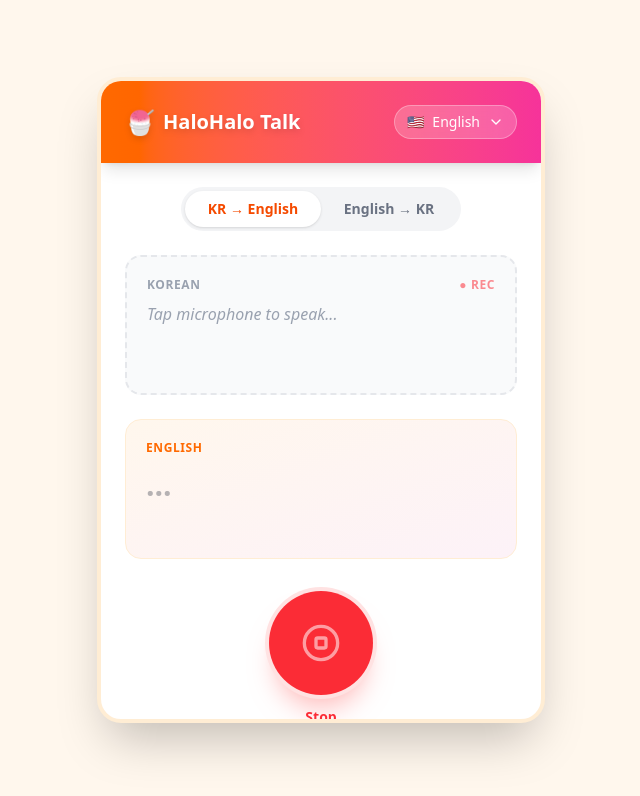
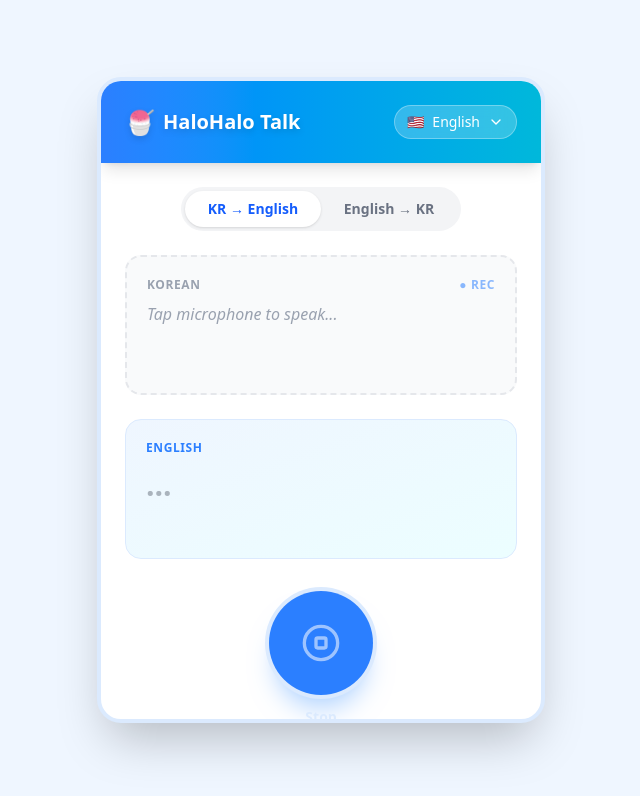
Before and after one commit to heekeunlee/translator_001, a React (Vite) app: page / in a window 1280 px wide. Both pictures are taken after a click on the button "Tap to Speak". Shown: the top 796 px of the page, without its empty margins (319-959 px from the left). Built offline with nearby package versions, Linux system fonts and the light colour scheme.

Commit message:
Change theme to blue, remove red/orange colors

```diff
--- a/src/App.tsx
+++ b/src/App.tsx
@@ -64,10 +64,10 @@ function App() {
   };
 
   return (
-    <div className="min-h-screen bg-orange-50 flex items-center justify-center p-4 font-sans">
-      <div className="max-w-md w-full bg-white rounded-3xl shadow-2xl overflow-hidden border-4 border-orange-100">
+    <div className="min-h-screen bg-blue-50 flex items-center justify-center p-4 font-sans">
+      <div className="max-w-md w-full bg-white rounded-3xl shadow-2xl overflow-hidden border-4 border-blue-100">
         {/* Header */}
-        <div className="p-6 bg-gradient-to-r from-orange-500 to-pink-500 text-white flex items-center justify-between shadow-lg">
+        <div className="p-6 bg-gradient-to-r from-blue-500 to-cyan-500 text-white flex items-center justify-between shadow-lg">
           <h1 className="text-xl font-bold flex items-center gap-2 drop-shadow-md">
             <span className="text-2xl">🍧</span>
             HaloHalo Talk
@@ -93,7 +93,7 @@ function App() {
                       setForeignLang(lang.code);
                       setIsDropdownOpen(false);
                     }}
-                    className={`w-full text-left px-4 py-3 text-sm flex items-center gap-3 hover:bg-orange-50 transition-colors ${foreignLang === lang.code ? 'bg-orange-50 font-bold text-orange-600' : 'text-gray-700'}`}
+                    className={`w-full text-left px-4 py-3 text-sm flex items-center gap-3 hover:bg-blue-50 transition-colors ${foreignLang === lang.code ? 'bg-blue-50 font-bold text-blue-600' : 'text-gray-700'}`}
                   >
                     <span className="text-lg">{lang.flag}</span>
                     {lang.label}
@@ -110,13 +110,13 @@ function App() {
             <div className="bg-gray-100 p-1 rounded-full flex relative w-full max-w-[280px]">
               <button
                 onClick={() => setDirection('KR_TO_FOREIGN')}
-                className={`flex-1 py-2 px-4 rounded-full text-sm font-bold transition-all duration-300 z-10 ${direction === 'KR_TO_FOREIGN' ? 'bg-white text-orange-600 shadow-sm' : 'text-gray-500 hover:text-gray-700'}`}
+                className={`flex-1 py-2 px-4 rounded-full text-sm font-bold transition-all duration-300 z-10 ${direction === 'KR_TO_FOREIGN' ? 'bg-white text-blue-600 shadow-sm' : 'text-gray-500 hover:text-gray-700'}`}
               >
                 KR → {currentForeignLang.label}
               </button>
               <button
                 onClick={() => setDirection('FOREIGN_TO_KR')}
-                className={`flex-1 py-2 px-4 rounded-full text-sm font-bold transition-all duration-300 z-10 ${direction === 'FOREIGN_TO_KR' ? 'bg-white text-orange-600 shadow-sm' : 'text-gray-500 hover:text-gray-700'}`}
+                className={`flex-1 py-2 px-4 rounded-full text-sm font-bold transition-all duration-300 z-10 ${direction === 'FOREIGN_TO_KR' ? 'bg-white text-blue-600 shadow-sm' : 'text-gray-500 hover:text-gray-700'}`}
               >
                 {currentForeignLang.label} → KR
               </button>
@@ -124,10 +124,10 @@ function App() {
           </div>
 
           {/* Input Area */}
-          <div className="bg-gray-50 rounded-2xl p-5 min-h-[140px] border-2 border-dashed border-gray-200 relative group transition-all hover:border-orange-200 hover:bg-white">
+          <div className="bg-gray-50 rounded-2xl p-5 min-h-[140px] border-2 border-dashed border-gray-200 relative group transition-all hover:border-blue-200 hover:bg-white">
             <p className="text-gray-400 text-xs mb-2 font-bold tracking-wider uppercase flex justify-between">
               <span>{direction === 'FOREIGN_TO_KR' ? currentForeignLang.label : 'Korean'}</span>
-              {isListening && <span className="text-red-500 animate-pulse">● Rec</span>}
+              {isListening && <span className="text-blue-500 animate-pulse">● Rec</span>}
             </p>
             <p className="text-gray-600 text-base leading-relaxed font-normal break-words">
               {transcript || <span className="text-gray-400 italic">Tap microphone to speak...</span>}
@@ -135,15 +135,15 @@ function App() {
           </div>
 
           {/* Translation Area */}
-          <div className="bg-gradient-to-br from-orange-50 to-pink-50 rounded-2xl p-5 min-h-[140px] border border-orange-100 relative group transition-all hover:shadow-md">
+          <div className="bg-gradient-to-br from-blue-50 to-cyan-50 rounded-2xl p-5 min-h-[140px] border border-blue-100 relative group transition-all hover:shadow-md">
             <div className="flex justify-between items-start mb-2">
-              <p className="text-orange-500 text-xs font-bold tracking-wider uppercase">
+              <p className="text-blue-500 text-xs font-bold tracking-wider uppercase">
                 {direction === 'FOREIGN_TO_KR' ? 'Korean' : currentForeignLang.label}
               </p>
               {translatedText && (
                 <button
                   onClick={speakTranslation}
-                  className="p-2 -mr-2 -mt-2 text-orange-600 hover:bg-orange-100 rounded-full transition-colors"
+                  className="p-2 -mr-2 -mt-2 text-blue-600 hover:bg-blue-100 rounded-full transition-colors"
                   title="Listen"
                 >
                   <Volume2 className="w-5 h-5" />
@@ -153,9 +153,9 @@ function App() {
             <p className="text-gray-900 text-3xl leading-snug font-bold break-words">
               {isTranslating ? (
                 <span className="animate-pulse opacity-50 flex items-center gap-2">
-                  <span className="w-3 h-3 bg-orange-400 rounded-full animate-bounce" style={{ animationDelay: '0ms' }}></span>
-                  <span className="w-3 h-3 bg-orange-400 rounded-full animate-bounce" style={{ animationDelay: '150ms' }}></span>
-                  <span className="w-3 h-3 bg-orange-400 rounded-full animate-bounce" style={{ animationDelay: '300ms' }}></span>
+                  <span className="w-3 h-3 bg-blue-400 rounded-full animate-bounce" style={{ animationDelay: '0ms' }}></span>
+                  <span className="w-3 h-3 bg-blue-400 rounded-full animate-bounce" style={{ animationDelay: '150ms' }}></span>
+                  <span className="w-3 h-3 bg-blue-400 rounded-full animate-bounce" style={{ animationDelay: '300ms' }}></span>
                 </span>
               ) : (
                 translatedText || <span className="opacity-30">...</span>
@@ -168,14 +168,14 @@ function App() {
             <button
               onClick={handleToggleListening}
               className={`relative p-8 rounded-full shadow-xl transition-all transform hover:scale-105 active:scale-95 ${isListening
-                ? 'bg-red-500 text-white shadow-red-200 ring-4 ring-red-100'
-                : 'bg-gradient-to-r from-orange-500 to-pink-500 text-white shadow-orange-200 hover:shadow-orange-300'
+                ? 'bg-blue-500 text-white shadow-blue-200 ring-4 ring-blue-100'
+                : 'bg-gradient-to-r from-blue-500 to-cyan-500 text-white shadow-blue-200 hover:shadow-blue-300'
                 }`}
             >
               {isListening ? (
                 <>
                   <StopCircle className="w-10 h-10 animate-pulse" />
-                  <span className="absolute -bottom-8 left-1/2 -translate-x-1/2 text-red-500 text-sm font-bold whitespace-nowrap">
+                  <span className="absolute -bottom-8 left-1/2 -translate-x-1/2 text-blue-100 text-sm font-bold whitespace-nowrap">
                     Stop
                   </span>
                 </>
```
